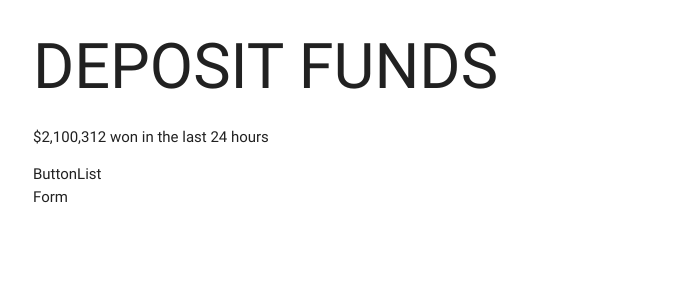
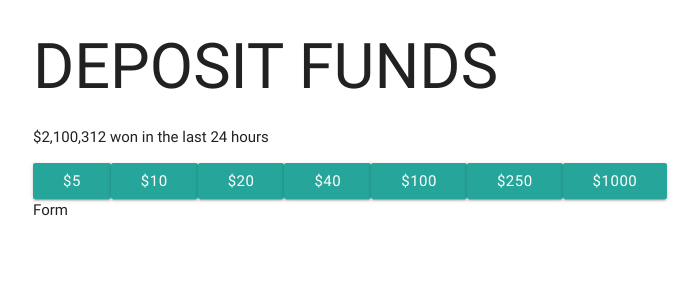
Before and after one commit to mpeiros/kickback-react-frontend, a React (Create React App) app: page / in a window 1280 px wide. Shown: the top 300 px of the page, without its empty margins (159-858 px from the left). Built offline with nearby package versions, Linux system fonts and the light colour scheme.

Commit message:
Add renderButtons func to ButtonList

```diff
--- a/src/components/ButtonList.js
+++ b/src/components/ButtonList.js
@@ -1,10 +1,20 @@
 import React, { Component } from 'react';
 
 class ButtonList extends Component {
+  state = {
+    funds: ['$5', '$10', '$20', '$40', '$100', '$250', '$1000']
+  };
+
+  renderButtons() {
+    return this.state.funds.map(amount => {
+      return <button className="btn waves-effect waves-light">{amount}</button>
+    });
+  }
+
   render() {
     return (
       <div>
-        ButtonList
+        {this.renderButtons()}
       </div>
     );
   }
```
